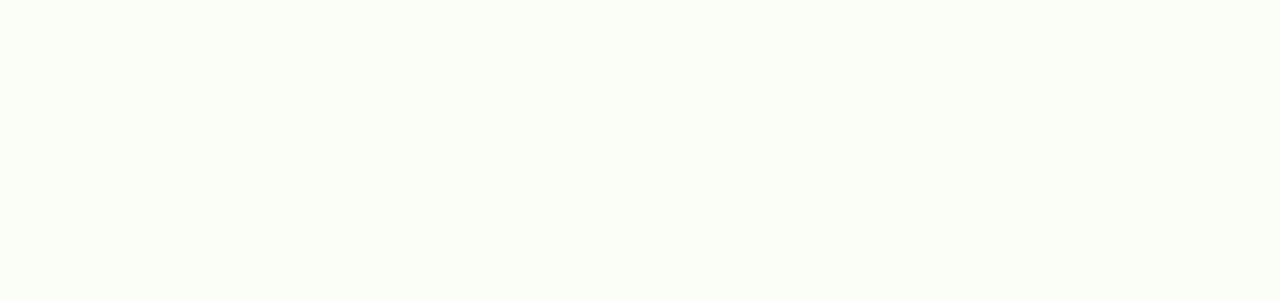
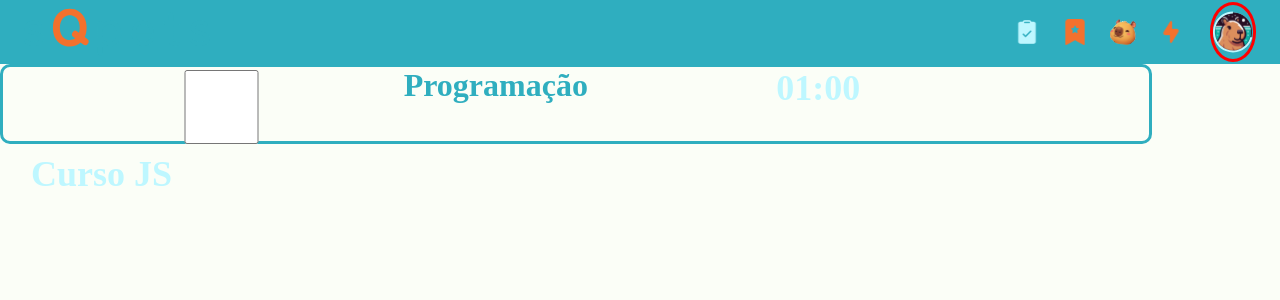
Before and after one commit to sQsquad/sQpets, a React (Vite) app: page /cadastro in a window 1280 px wide. Shown: the top 300 px of the page. Built offline with nearby package versions, Linux system fonts and the light colour scheme; a web font is replaced by a local one.

Commit message:
troca de input

```diff
--- a/src/components/Tarefa/index.jsx
+++ b/src/components/Tarefa/index.jsx
@@ -4,7 +4,7 @@ export default function Tarefa() {
         <div className="tarefa_container">
             <div className="checkbox_container">
                 <input type="checkbox" className="tarefa_input" name="tarefa"/>
-                <label for="tarefa">Curso JS</label>
+                <label htmlFor="tarefa">Curso JS</label>
             </div>
             <p className="tarefa_categoria">Programação</p>
             <p className="checkbox_container">01:00</p>
--- a/src/components/Tarefa/tarefa.css
+++ b/src/components/Tarefa/tarefa.css
@@ -1,5 +1,6 @@
 .tarefa_container {
     display: flex;
+    justify-content: space-evenly;
     width: 90%;
     height: 80px;
     font-family: var(--fonte);
@@ -12,6 +13,7 @@
     font-size: 2.25rem;
     font-weight: bold;
     color: var(--light-blue);
+    justify-content: center;
 }
 
 .tarefa_categoria {
--- a/src/pages/Cadastro/index.jsx
+++ b/src/pages/Cadastro/index.jsx
@@ -1,3 +1,12 @@
+import Header from "../../components/header";
+import Tarefa from "../../components/Tarefa";
+
 export default function Cadastro() {
-    <></>
+    return(
+        <>
+        <Header/>
+        <Tarefa/>
+        </>
+    )
+
 }
```
